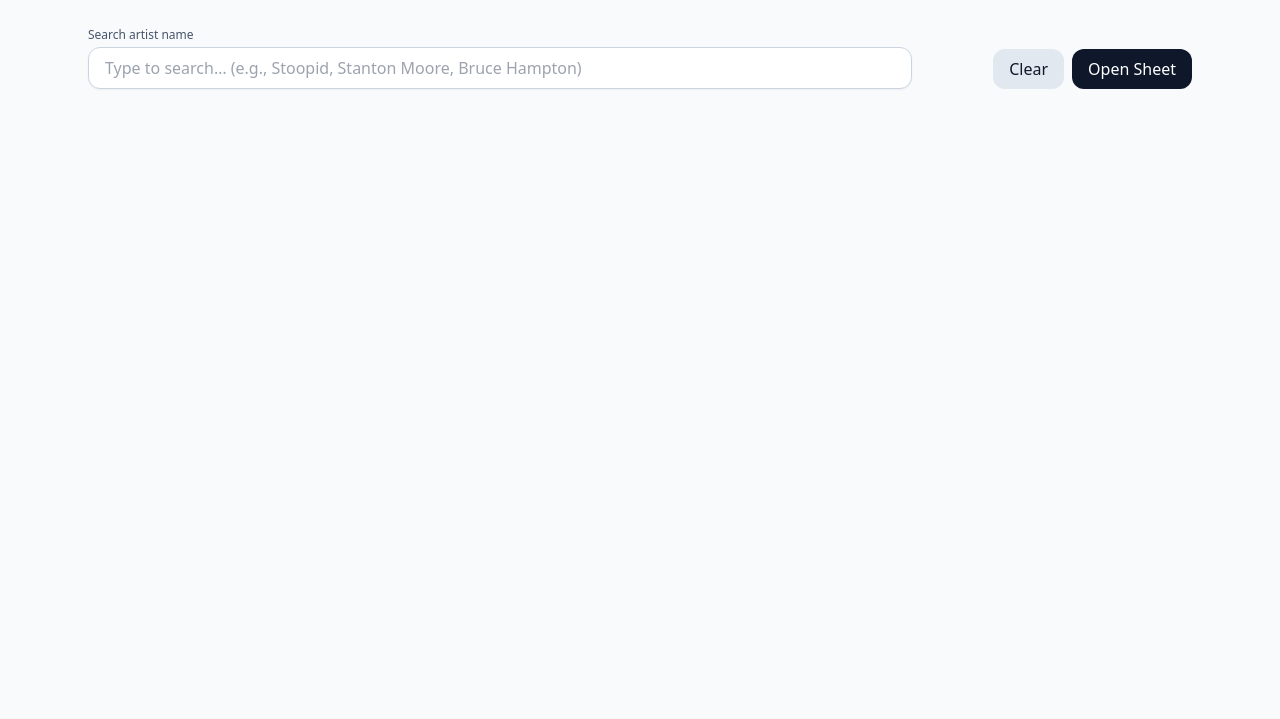
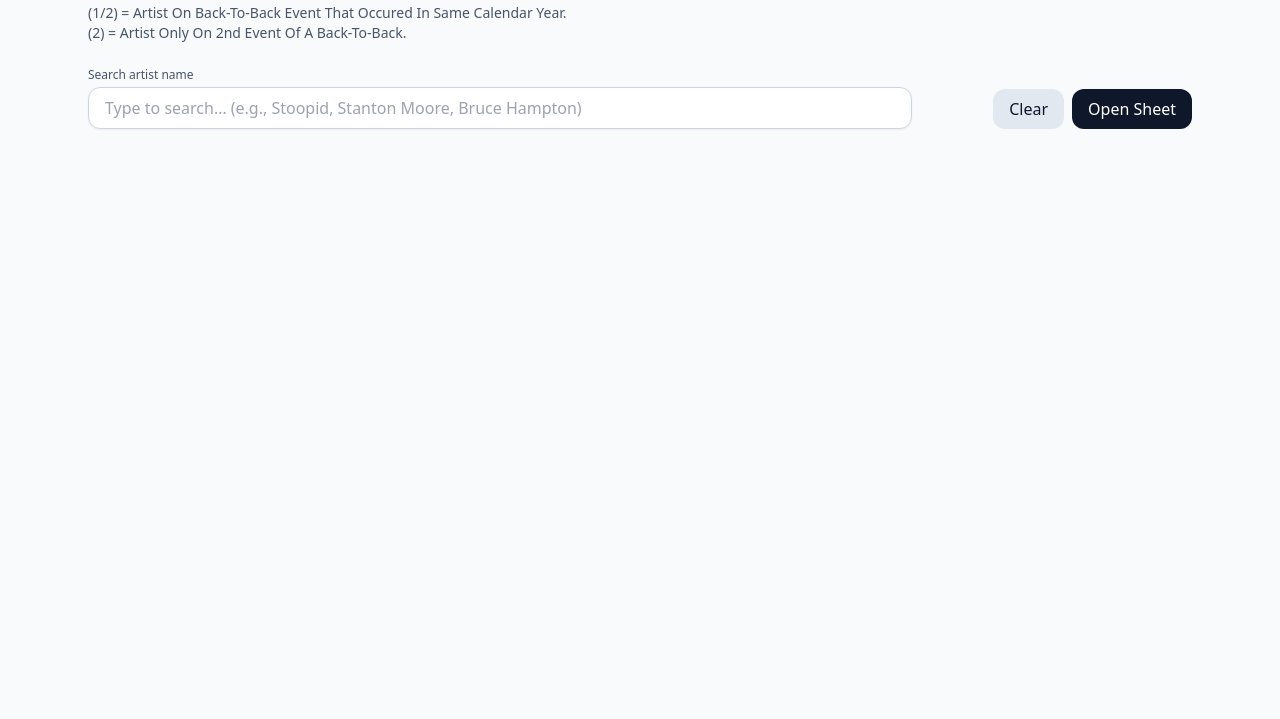
Before and after one commit to TnastyC9/C9-Artist-Database, a plain HTML site: page index.html in a window 1280 px wide. Shown: the part 81-800 px from the top of the page. Drawn offline with nearby package versions, Linux system fonts and the light colour scheme; no server answers.

Commit message:
index.html

```diff
--- a/index.html
+++ b/index.html
@@ -15,7 +15,7 @@
 <body class="bg-slate-50 text-slate-900">
   <header class="max-w-6xl mx-auto p-6">
     <h1 class="text-3xl font-semibold">Cloud 9 Artist Finder</h1>
-    <p class="text-sm text-slate-600 mt-1">Artist‑Focused Search Across Cloud 9 Adventures' Events.</p>
+    <p class="text-sm text-slate-600 mt-1">Artist‑Focused Search Across Cloud 9 Adventures' Events.</br>(1/2) = Artist On Back-To-Back Event That Occured In Same Calendar Year.</br>(2) = Artist Only On 2nd Event Of A Back-To-Back. </p>
   </header>
 
   <main class="max-w-6xl mx-auto px-6 pb-16">
```
